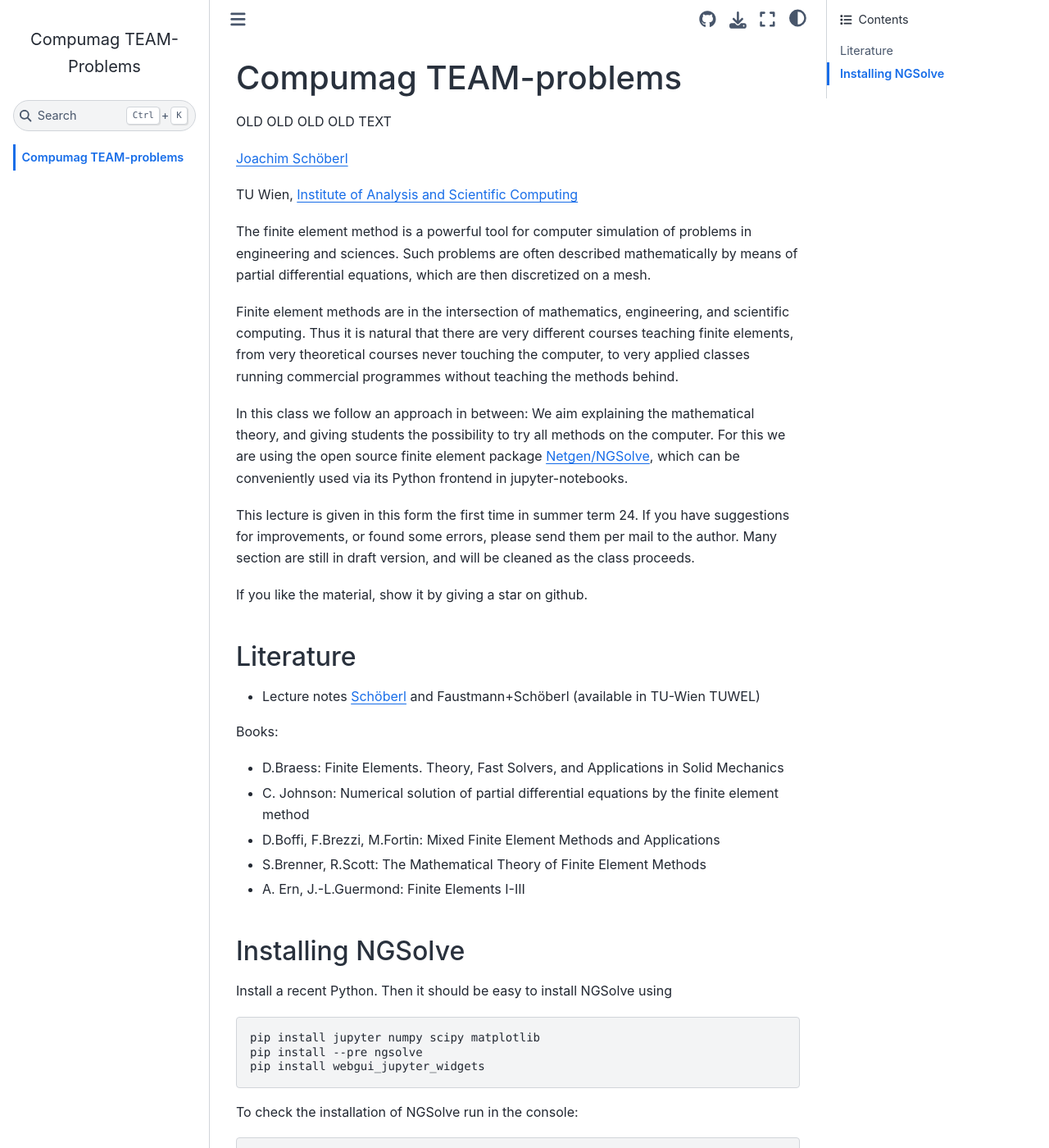
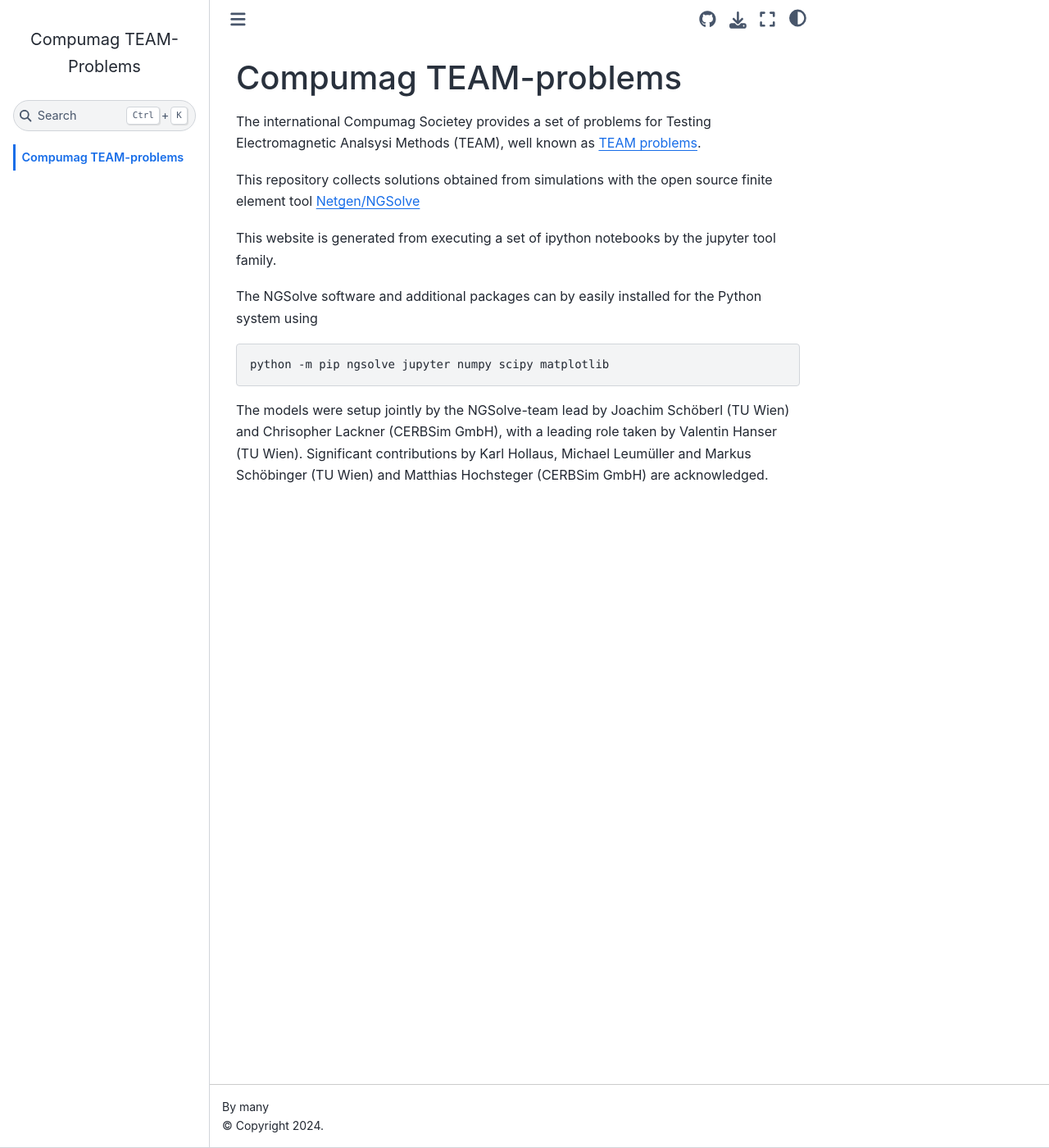
Before and after one commit to NGSolve/TEAM-problems, a Jupyter Book: the page built from intro.md, in a window 1280 px wide and 1400 px high. Shown: the whole window at 82% size. Built offline with Jupyter Book 1.0.4 settings and Sphinx 7.4.7 and the Sphinx Book theme 1.1.4, drawn with Linux system fonts in a browser that asks for light colours; pages that are not in the unit, such as notebooks, are missing from menus; some of the changed text lies outside the part shown.

Commit message:
intro, team7

````diff
--- a/intro.md
+++ b/intro.md
@@ -1,108 +1,25 @@
 # Compumag TEAM-problems
 
+The international Compumag Societey provides a
+set of problems for Testing Electromagnetic Analsysi Methods (TEAM),
+well known as [TEAM problems](https://www.compumag.org/wp/team/).
 
-OLD OLD OLD OLD TEXT
+This repository collects solutions obtained from simulations with the open source
+finite element tool [Netgen/NGSolve](ngsolve.org)
 
 
-[Joachim Schöberl](https://www.asc.tuwien.ac.at/~schoeberl)
+This website is generated from executing a set of ipython notebooks by the jupyter tool family.
 
-TU Wien, [Institute of Analysis and Scientific Computing](https://www.tuwien.at/en/mg/asc)
+The NGSolve software and additional packages can by easily installed for the
+Python system using
 
-The finite element method is a powerful tool for computer simulation of problems in engineering and sciences.
-Such problems are often described mathematically by means of partial
-differential equations, which are then discretized on a mesh.
-
-Finite element methods are in the intersection of mathematics,
-engineering, and scientific computing. Thus it is natural that there
-are very different courses teaching finite elements, from very
-theoretical courses never touching the computer, to very applied
-classes running commercial programmes without teaching the methods
-behind.
-
-In this class we follow an approach in between: We aim explaining the
-mathematical theory, and giving students the possibility to try all
-methods on the computer. For this we are using the open source finite
-element package [Netgen/NGSolve](https://www.ngsolve.org), which can be conveniently used via its
-Python frontend in jupyter-notebooks.
-
-This lecture is given in this form the first time in summer term 24.
-If you have suggestions for improvements, or found some errors, please send them per mail
-to the author.
-Many section are still in draft version, and will be cleaned as the class proceeds.
-
-If you like the material, show it by giving a star on github.
+    python -m pip ngsolve jupyter numpy scipy matplotlib
 
 
-## Literature
-
-* Lecture notes [Schöberl](numpde.pdf) and Faustmann+Schöberl (available in TU-Wien TUWEL)
-
-Books:
-
-* D.Braess: Finite Elements. Theory, Fast Solvers, and Applications in Solid Mechanics
-* C. Johnson: Numerical solution of partial differential equations by the finite element method
-* D.Boffi, F.Brezzi, M.Fortin: Mixed Finite Element Methods and Applications
-* S.Brenner, R.Scott: The Mathematical Theory of Finite Element Methods
-* A. Ern, J.-L.Guermond: Finite Elements I-III
-
-
-## Installing NGSolve
-
-Install a recent Python. Then it should be easy to install NGSolve using
-
-    pip install jupyter numpy scipy matplotlib
-    pip install --pre ngsolve
-    pip install webgui_jupyter_widgets
-
-
-To check the installation of NGSolve run in the console:
-
-    python3 -c "import ngsolve; print(ngsolve.__version__)"
-
-Then, open jupyter-notebook (or jupyter-lab or VS Code), create a new notebook, create and execute a cell with
-
-    from ngsolve import *
-    from ngsolve.webgui import Draw
-    Draw (unit_cube.shape);
-
-
-Known issues are
-- Use pip3 instead of pip if there is no pip
-- If you get an error like `externally-managed-environment`, then either use
-virtual environments, or add the flag `--break-system-packages` to the pip command, see [explanation](https://veronneau.org/python-311-pip-and-breaking-system-packages.html)
-
-- If you have conflicts with other packages, you may install NGSolve in a [virtual environment](https://docs.python.org/3/library/venv.html#creating-virtual-environments). For example I did
-
-      python3 -m venv /Users/joachim/numpde
-      source /Users/joachim/numpde/bin/activate
-
-- If NGSolve compuatations are working, but you don't get the rendering: For jupyter notebook version < 7.0.0 you have to run additionally
-
-      jupyter nbextension install --user --py webgui_jupyter_widgets
-      jupyter nbextension enable --user --py webgui_jupyter_widgets
-
-
-
-If local installation does not work, there are alternatives:
-
-- login to a jupyter server from your browser:
-
-  [jupyterhub.cerbsim.com](https://jupyterhub.cerbsim.com) <br>
-  user: **ngshub_xx** <br>
-  pwd:  **solve!xx** <br>
-  with xx number from 01 to 31
-
-
-
-- run NGSolve online within jupyter-lite:
-
-  [![lite-badge](https://jupyterlite.rtfd.io/en/latest/_static/badge.svg)](https://jschoeberl.github.io/iFEM-lite/lab?path=iFEM.ipynb)
-
-  [https://jschoeberl.github.io/iFEM-lite/lab?path=iFEM.ipynb](https://jschoeberl.github.io/iFEM-lite/lab?path=iFEM.ipynb)
-
-  The first time it might take a few minutes to start, and then again to import ngsolve.
-
-
+The models were setup jointly by the NGSolve-team lead by Joachim Schöberl (TU Wien)
+and Chrisopher Lackner (CERBSim GmbH), with a leading role taken by
+Valentin Hanser (TU Wien). Significant contributions by Karl Hollaus, Michael Leumüller
+and Markus Schöbinger (TU Wien) and Matthias Hochsteger (CERBSim GmbH) are acknowledged.
 
 
 ```{tableofcontents}
````
Also changed, not shown: 1 other file.
